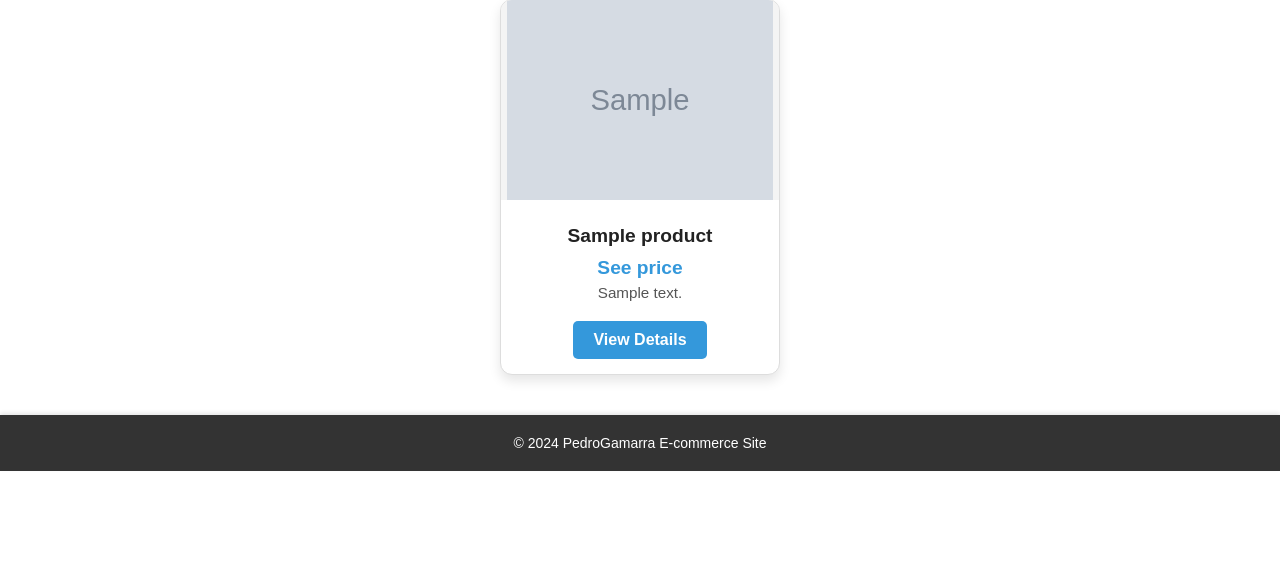
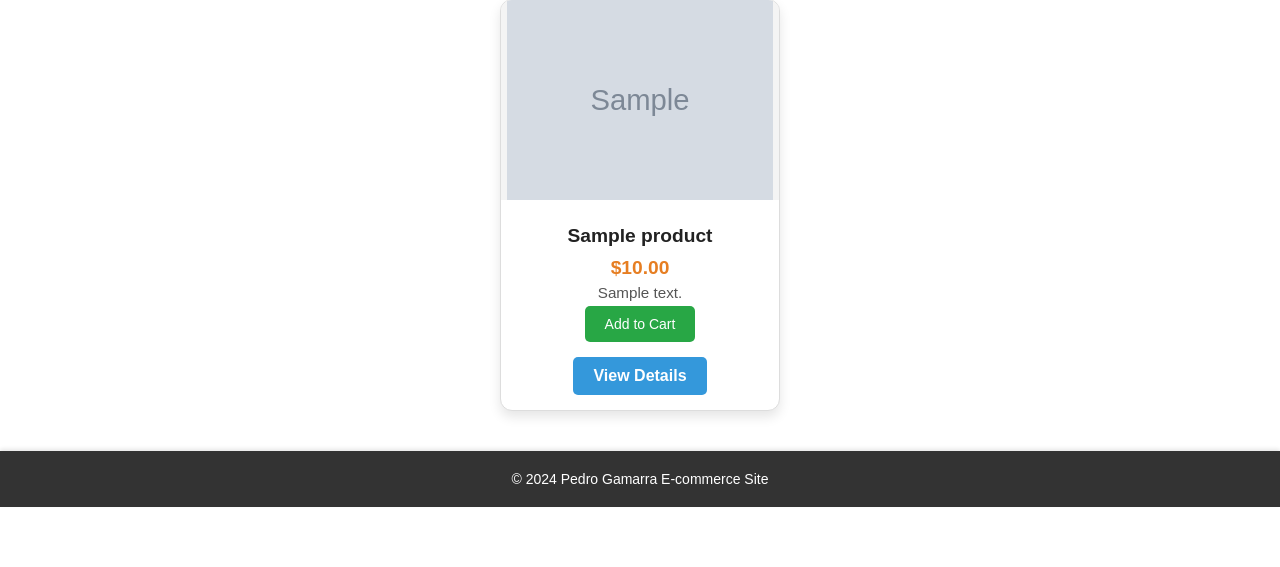
Before and after one commit to pehgamarra/e-commerce-django-mysql, a Django app: page /products/ in a window 1280 px wide. Shown: the part 374-941 px from the top of the page. Before the commit the page ends 845 px from the top, so only its background shows below. Run offline with Django 5.2, Linux system fonts and the light colour scheme; tables that the repository leaves empty hold one stand-in row (values such as "Sample post"); grey boxes marked "Sample" are stand-in pictures.

Commit message:
implemented: cart functions and checkout functions

```diff
--- a/store/static/css/styles.css
+++ b/store/static/css/styles.css
@@ -215,18 +215,27 @@ footer p {
     outline: none;
 }
 
-.price {
-    font-weight: bold;
-    margin: 5px 0;
+/*"Add to Cart"*/
+.add-to-cart-btn {
+    background-color: #28a745;
+    color: white;
+    border: none;
+    padding: 10px 20px;
+    font-size: 14px;
+    border-radius: 5px;
+    cursor: pointer;
+    transition: background-color 0.3s ease, transform 0.2s ease;
 }
 
-.see-price {
-    color: #3498db;
-    text-decoration: none;
-    font-weight: bold;
+.add-to-cart-btn:hover {
+    background-color: #218838;
+    transform: translateY(-2px);
 }
-
-.see-price:hover {
-    text-decoration: underline;
-    color: #2980b9;
+.quantity-input {
+    width: 50px;
+    padding: 5px;
+    font-size: 14px;
+    margin-right: 10px;
+    border: 1px solid #ddd;
+    border-radius: 3px;
 }
--- a/store/urls.py
+++ b/store/urls.py
@@ -9,4 +9,9 @@ urlpatterns = [
     path('login/', auth_views.LoginView.as_view(template_name='store/login.html'), name='login'),
     path('logout/', views.logout_view, name='logout'),
     path('register/', views.register, name='register'),
+    path('cart/', views.cart_detail, name='cart_detail'),
+    path('cart/add/<int:product_id>/', views.add_to_cart, name='add_to_cart'),path('cart/update/<int:product_id>/', views.update_cart_item, name='update_cart_item'),
+    path('cart/remove/<int:product_id>/', views.remove_from_cart, name='remove_from_cart'),
+    path('cart/remove-all/<int:product_id>/', views.remove_all_from_cart, name='remove_all_from_cart'),
+     path('checkout/', views.checkout, name='checkout'), path('cart/remove/<int:product_id>/', views.remove_from_cart, name='remove_from_cart'),
 ]
--- a/store/views.py
+++ b/store/views.py
@@ -1,9 +1,11 @@
 from django.shortcuts import get_object_or_404, render, redirect
-from .models import Category, Product, Cart, CartItem
+from django.views.decorators.http import require_POST
+from django.contrib.auth import login, logout
+from django.contrib.auth.forms import UserCreationForm
 from django.contrib.auth.decorators import login_required
-from django.contrib.auth.forms import UserCreationForm
-from django.contrib.auth import login, logout
-from django.contrib.auth.decorators import login_required
+from .forms import ShippingAddressForm
+from .models import Category, Product
+
 
 
 def home_view(request):
@@ -33,6 +35,7 @@ def product_list(request):
     products = Product.objects.all()
     categories = Category.objects.all()
 
+
     category = request.GET.get('category')
     if category:
         products = products.filter(category__id=category)
@@ -44,7 +47,6 @@ def product_list(request):
     context = {
         'products': products,
         'categories': categories,
-        'user_is_authenticated': request.user.is_authenticated,
     }
     return render(request, 'store/product_list.html', context)
 
@@ -57,20 +59,128 @@ def product_detail(request, id):
     }
     return render(request, 'store/product_detail.html', context)
 
-@login_required
+
+#Cart view
 def add_to_cart(request, product_id):
-    product = Product.objects.get(id=product_id)
-    cart, _ = Cart.objects.get_or_create(user=request.user)
+    cart = request.session.get('cart', {})
+    product = get_object_or_404(Product, id=product_id)
+    quantity = int(request.POST.get('quantity', 1))
 
-    item, created = CartItem.objects.get_or_create(cart=cart, product=product)
-    if not created:
-        item.quantity += 1
-    item.save()
+    if str(product_id) not in cart:
+        cart[product_id] = {
+            'quantity': quantity,
+            'price': str(product.price),
+        }
+    else:
+        cart[product_id]['quantity'] += quantity
 
-    return redirect('product_list')
+    request.session['cart'] = cart
+    return redirect('cart_detail')
 
-@login_required
-def view_cart(request):
-    cart = Cart.objects.get(user=request.user)
-    items = CartItem.objects.filter(cart=cart)
-    return render(request, 'store/cart.html', {'items': items})
+def remove_from_cart(request, product_id):
+    cart = request.session.get('cart', {})
+
+    if str(product_id) in cart:
+        del cart[product_id]
+
+    request.session['cart'] = cart
+    return redirect('cart_detail')
+
+def cart_detail(request):
+    cart = request.session.get('cart', {})
+
+    if not cart:
+        return render(request, 'store/cart_detail.html', {'message': 'Your cart is empty.'})
+
+    cart_items = []
+    total = 0
+
+    for product_id, item in cart.items():
+        product = get_object_or_404(Product, id=product_id)
+        total_price = float(item['price']) * item['quantity']
+        cart_items.append({
+            'product': product,
+            'quantity': item['quantity'],
+            'total_price': total_price
+        })
+        total += total_price
+
+    context = {
+        'cart_items': cart_items,
+        'cart_total': round(total, 2)
+    }
+
+    return render(request, 'store/cart_detail.html', context)
+
+
+#checkout & shipping
+def calculate_shipping(total_amount):
+    shipping_rate = 0.05
+    return total_amount * shipping_rate
+
+def checkout(request):
+    cart = request.session.get('cart', {})
+
+    if not cart:
+        return render(request, 'store/checkout.html', {'message': 'Your cart is empty.'})
+
+    if request.method == 'POST':
+        form = ShippingAddressForm(request.POST)
+        if form.is_valid():
+            address = form.cleaned_data
+            return render(request, 'store/checkout_complete.html', {'address': address})
+    else:
+        form = ShippingAddressForm()
+
+    total_price = sum(float(item['price']) * item['quantity'] for item in cart.values())
+    shipping_cost = calculate_shipping(total_price)
+    shipping_cost = round(shipping_cost, 2)
+    grand_total = round(total_price + shipping_cost, 2)
+
+    context = {
+        'cart': cart,
+        'total_price': round(total_price, 2),
+        'shipping_cost': shipping_cost,
+        'grand_total': grand_total,
+        'form': form
+    }
+
+    return render(request, 'store/checkout.html', context)
+
+#remove & edit cart:
+
+@require_POST
+def remove_from_cart(request, product_id):
+    cart = request.session.get('cart', {})
+
+    if str(product_id) in cart:
+        del cart[str(product_id)]
+
+    request.session['cart'] = cart
+    return redirect('cart_detail')
+
+@require_POST
+def remove_all_from_cart(request, product_id):
+    cart = request.session.get('cart', {})
+
+    if str(product_id) in cart:
+        del cart[str(product_id)]
+
+    request.session['cart'] = cart
+    return redirect('cart_detail')
+
+@require_POST
+def update_cart_item(request, product_id):
+    cart = request.session.get('cart', {})
+    quantity = int(request.POST.get('quantity', 1))
+
+    if str(product_id) in cart:
+        if quantity > 0:
+            cart[str(product_id)]['quantity'] = quantity
+        else:
+            del cart[str(product_id)]
+    else:
+        return redirect('cart_detail')
+
+    request.session['cart'] = cart
+    return redirect('cart_detail')
--- a/templates/store/base.html
+++ b/templates/store/base.html
@@ -31,7 +31,7 @@
         {% endblock %}
     </main>
     <footer>
-        <p>&copy; 2024 PedroGamarra E-commerce Site</p>
+        <p>&copy; 2024 Pedro Gamarra E-commerce Site</p>
     </footer>
 </body>
 </html>
--- a/templates/store/product_list.html
+++ b/templates/store/product_list.html
@@ -4,12 +4,10 @@
 
 {% block content %}
     <h2>Our Products</h2>
-
     <form method="get" class="search-form">
         <input type="text" name="q" placeholder="Search by name" value="{{ request.GET.q }}">
         <button type="submit">Search</button>
     </form>
-
     <div class="filter">
         <form method="get">
             <select name="category" onchange="this.form.submit()">
@@ -29,14 +27,13 @@
                 </div>
                 <div class="product-details">
                     <h3>{{ product.name }}</h3>
-                    <p class="price">
-                        {% if user_is_authenticated %}
-                            ${{ product.price }}
-                        {% else %}
-                            <a href="{% url 'login' %}" class="see-price">See price</a>
-                        {% endif %}
-                    </p>
+                    <p class="price">${{ product.price }}</p>
                     <p class="description">{{ product.description|slice:":100" }}{% if product.description|length > 100 %}...{% endif %}</p>
+                    <form method="post" action="{% url 'add_to_cart' product.id %}">
+                        {% csrf_token %}
+                        <button type="submit" class="add-to-cart-btn">Add to Cart</button>
+                    </form>
+
                     <a href="{% url 'product_detail' product.id %}" class="view-details">View Details</a>
                 </div>
             </div>
```
Also changed, not shown: store/forms.py (added, +8 -0 lines), templates/store/cart_detail.html (added, +51 -0 lines), templates/store/checkout.html (added, +21 -0 lines), templates/store/product_detail.html (+8 -7 lines).
